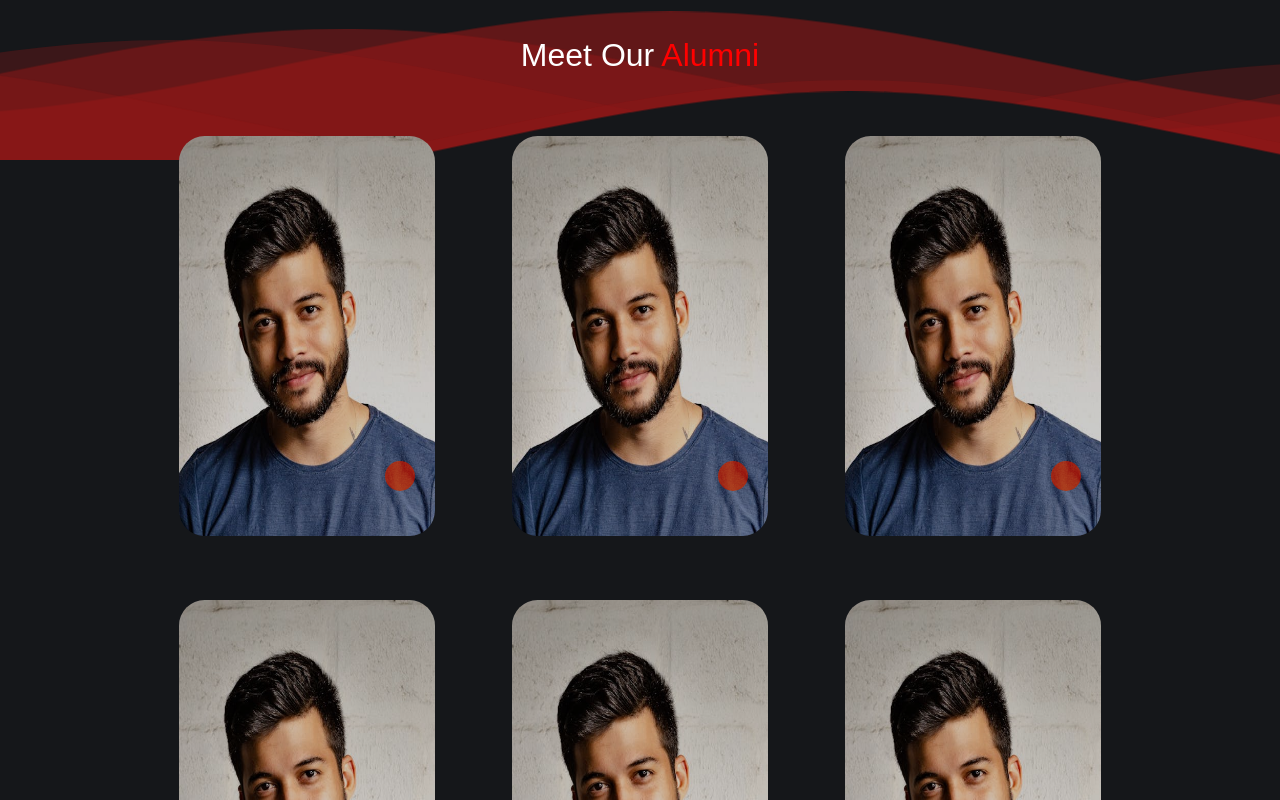
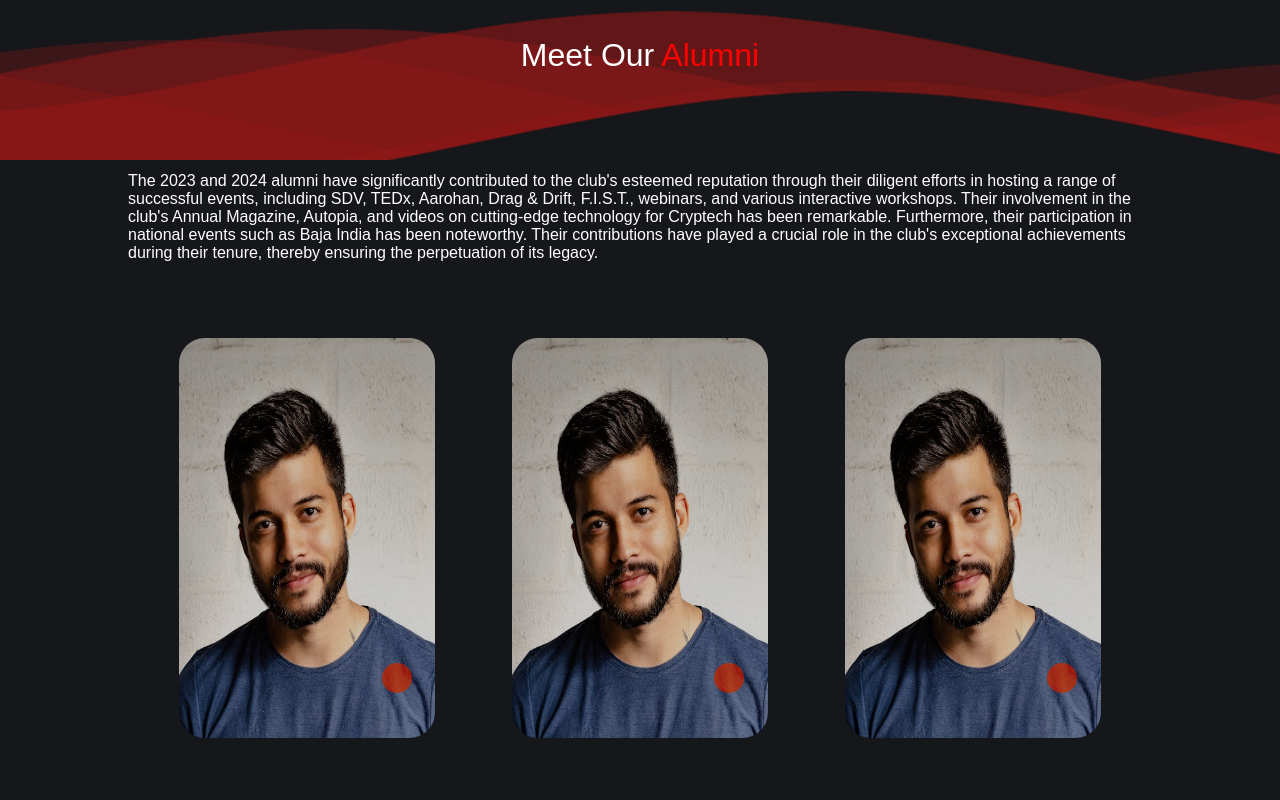
Before and after one commit to SAE-INDIA-NIT-Durgapur/SAE-2024, a React (Create React App) app: page / in a window 1280 px wide. Shown: the top 800 px of the page. Built offline with nearby package versions, Linux system fonts and the light colour scheme; a web font is replaced by a local one.

Commit message:
second commit

```diff
--- a/src/Pages/Alumni.css
+++ b/src/Pages/Alumni.css
@@ -21,6 +21,31 @@
     color: rgb(255,0,0);
   }
 }
+.content{
+  color: white;
+  z-index: 100;
+  width: 80vw;
+  padding: 2px;
+  font-family: "Poppins", sans-serif;
+  padding: 20px;
+
+  p{
+    text-wrap: wrap;
+    position: relative;
+    animation: animate 1s linear;
+  }
+}
+@keyframes animate{
+  0%{
+    left:-10vw;
+    opacity: 0%;
+  }
+  100%{
+    left:0vw;
+    opacity: 100%;
+  }
+}
+
 .cards{
   display: flex;
   flex-wrap: wrap;
--- a/src/Pages/Alumni.js
+++ b/src/Pages/Alumni.js
@@ -6,15 +6,15 @@ import './Wave.css';
 import author  from '../Images/author.jpeg';
 const Alumni = () => {
     const cardsData = [
-        {  title: 'Name', image: author},
-        {  title: 'Name', image: author},
-        {  title: 'Name', image: author},
-        {  title: 'Name',image: author},
-        {  title: 'Name', image: author },
-        {  title: 'Name' , image: author},
-        {  title: 'Name' , image: author},
-        {  title: 'Name' , image: author},
-        {  title: 'Name' , image: author},
+        {  title: 'Name', image: author, link:'#'},
+        {  title: 'Name', image: author, link:'#'},
+        {  title: 'Name', image: author, link:'#'},
+        {  title: 'Name',image: author, link:'#'},
+        {  title: 'Name', image: author , link:'#'},
+        {  title: 'Name' , image: author, link:'#'},
+        {  title: 'Name' , image: author, link:'#'},
+        {  title: 'Name' , image: author, link:'#'},
+        {  title: 'Name' , image: author, link:'#'},
 
     ];
     // const rows = 20;
@@ -31,10 +31,15 @@ const Alumni = () => {
       <Wave/>
         <div class="container">
             <h1>Meet Our <span>Alumni</span></h1>
-
+            <div className="content">
+                <p>The 2023 and 2024 alumni have significantly contributed to the club's esteemed reputation through their diligent efforts in hosting a range of successful events, including SDV, TEDx, Aarohan, Drag & Drift, F.I.S.T., webinars, and various interactive workshops.
+                Their involvement in the club's Annual Magazine, Autopia, and videos on cutting-edge technology for Cryptech has been remarkable.
+                Furthermore, their participation in national events such as Baja India has been noteworthy.
+                Their contributions have played a crucial role in the club's exceptional achievements during their tenure, thereby ensuring the perpetuation of its legacy.</p>
+            </div>
             <div className="cards">
             {cardsData.map(card => (
-                <Card  name={card.title} image={card.image} />
+                <Card  name={card.title} image={card.image} link={card.link}/>
             ))}
             </div>
         </div>
--- a/src/Pages/Card.css
+++ b/src/Pages/Card.css
@@ -50,7 +50,7 @@
     z-index: 2;
     display: flex;
     color: white;
-    font-family: "Libre Baskerville", serif;
+    font-family: "Poppins", sans-serif;
   }
 
   .icons{
--- a/src/Pages/Card.js
+++ b/src/Pages/Card.js
@@ -8,9 +8,15 @@ const Card = (props) => {
   return (
     <div className="card-alumni">
         <div className="icons">
-            <FontAwesomeIcon className="delay1" icon={faFacebook} />
-            <FontAwesomeIcon className="delay2" icon={faInstagram} />
-            <FontAwesomeIcon className="delay3" icon={faGithub} />
+            <a href="https://facebook.com" target="_blank" rel="noopener noreferrer">
+            <FontAwesomeIcon className="delay1" icon={faFacebook} color='black' />
+            </a>
+            <a href="https://instagram.com" target="_blank" rel="noopener noreferrer">
+            <FontAwesomeIcon className="delay2" icon={faInstagram} color='black'/>
+            </a>
+            <a href="https://github.com" target="_blank" rel="noopener noreferrer">
+            <FontAwesomeIcon className="delay3" icon={faGithub} color='black'/>
+            </a>
         </div>
         <img src={props.image} alt="" />
         <div className="bottom">
--- a/src/Pages/Wave.css
+++ b/src/Pages/Wave.css
@@ -16,14 +16,14 @@
     height: 20vh;
     min-height: 100px;
   }
-  .wave-container2{
+.wave-container2{
     position: absolute;
     height: 100%;
     width: 100%;
     background: rgb(21,23,26);
     overflow: hidden;
     z-index: 1;
-    top: 100vh;
+    top: 100%;
   }
 .waves2 {
     position: absolute;
--- a/src/Pages/Wave.js
+++ b/src/Pages/Wave.js
@@ -32,7 +32,7 @@ const Wave = () => {
           <use xlinkHref="#gentle-wave" x="48" y="5" fill="rgba(148, 24, 24,0.3)" />
           <use xlinkHref="#gentle-wave" x="48" y="9" fill="rgba(148, 24, 24,0.3)" />
           <use xlinkHref="#gentle-wave" x="48" y="12" fill="rgba(148, 24, 24,0.3)" />
-          <use xlinkHref="#gentle-wave" x="48" y="10" fill="rgb(21,23,26---)" />
+          <use xlinkHref="#gentle-wave" x="48" y="10" fill="rgb(21,23,26)" />
         </g>
       </svg>
     </div>
```
